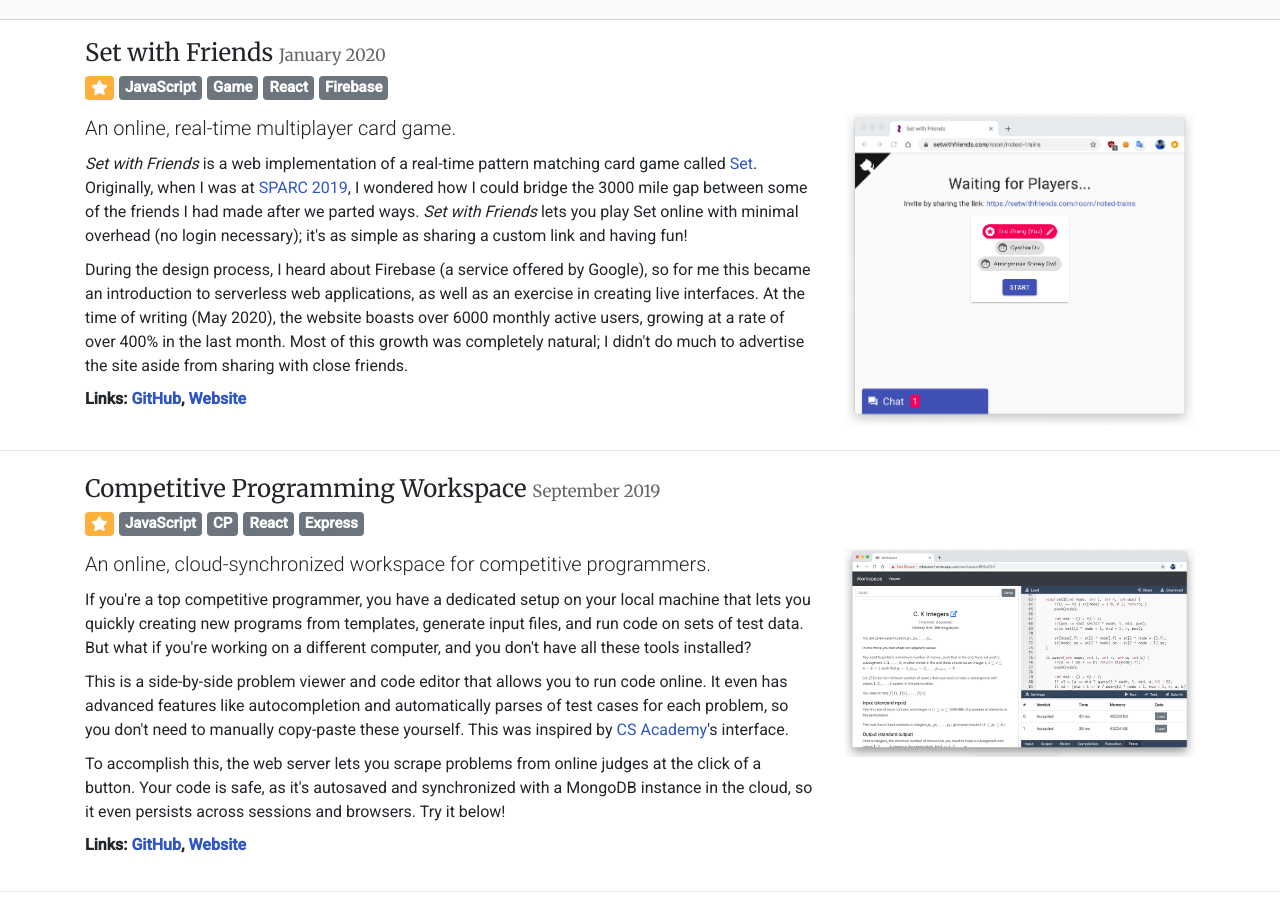
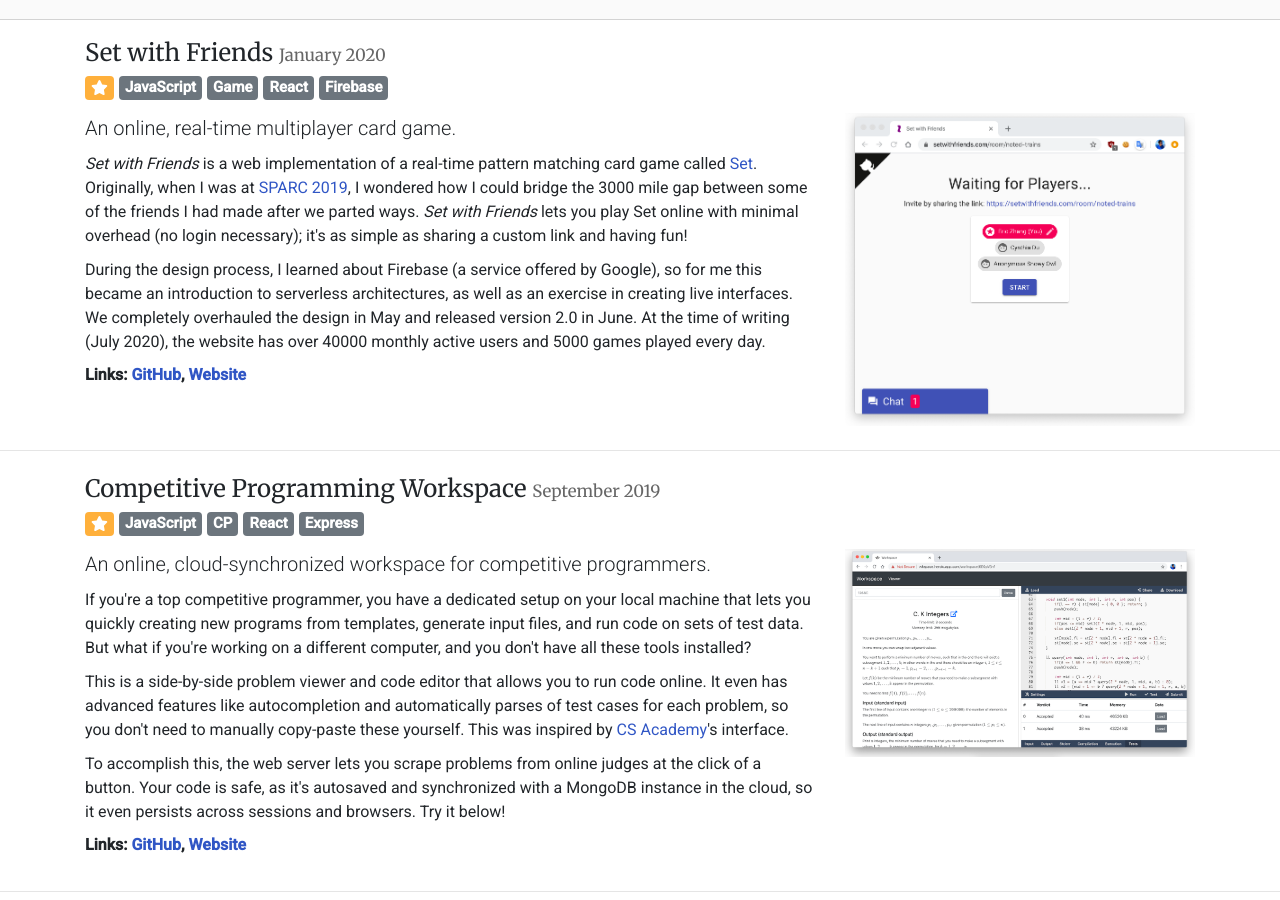
Before and after one commit to ekzhang/ekzhang.github.io, a Jekyll site: the page built from pages/projects.html, in a window 1280 px wide and 900 px high, scrolled down 574 px. Built offline with Jekyll 4.4.1, drawn with Linux system fonts in a browser that asks for light colours; nearby versions of some CDN libraries.

Commit message:
Update setwithfriends statistics

```diff
--- a/_includes/projects/setwithfriends.html
+++ b/_includes/projects/setwithfriends.html
@@ -13,13 +13,12 @@
       link and having fun!
     </p>
     <p>
-      During the design process, I heard about Firebase (a service offered by
-      Google), so for me this became an introduction to serverless web
-      applications, as well as an exercise in creating live interfaces. At the
-      time of writing (May 2020), the website boasts over 6000 monthly active
-      users, growing at a rate of over 400% in the last month. Most of this
-      growth was completely natural; I didn't do much to advertise the site
-      aside from sharing with close friends.
+      During the design process, I learned about Firebase (a service offered by
+      Google), so for me this became an introduction to serverless
+      architectures, as well as an exercise in creating live interfaces. We
+      completely overhauled the design in May and released version 2.0 in June.
+      At the time of writing (July 2020), the website has over 40000 monthly
+      active users and 5000 games played every day.
     </p>
     <p class="font-weight-bold">
       Links:
```
